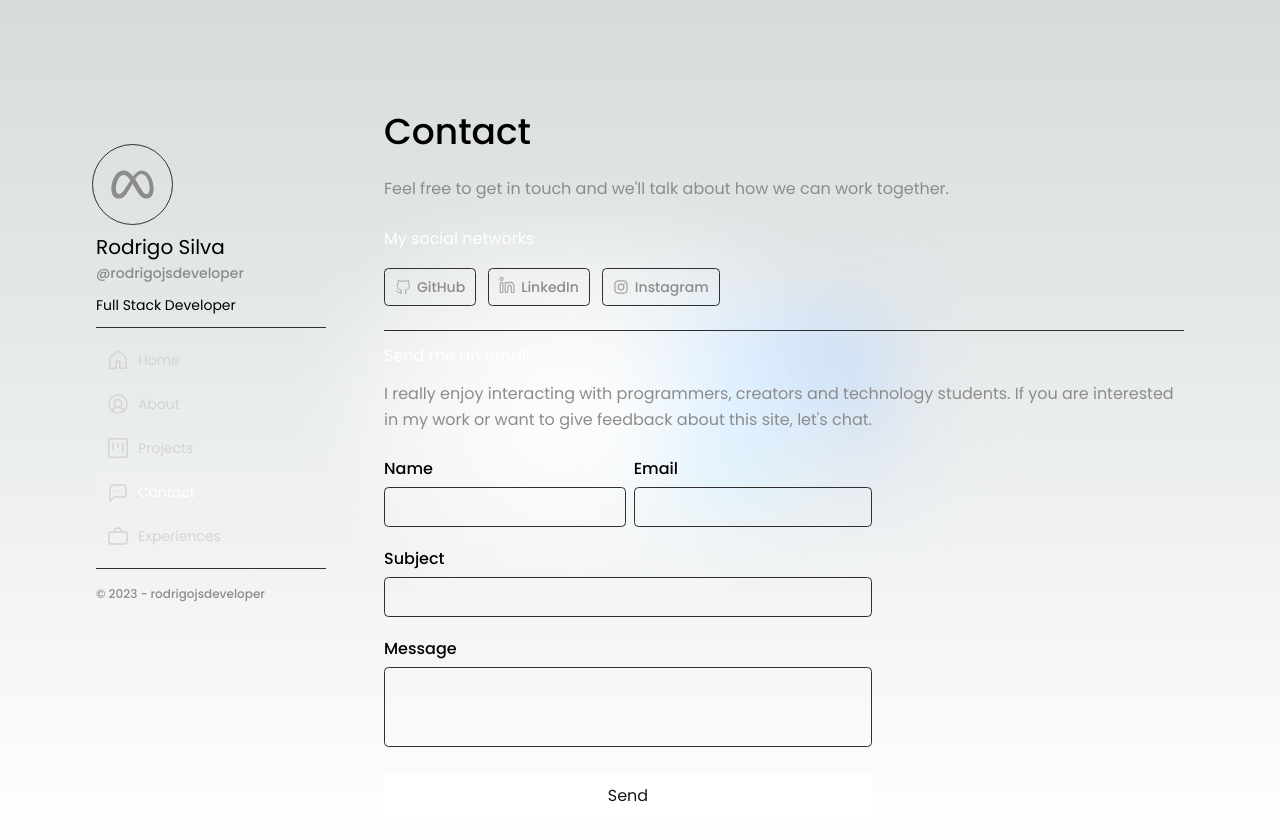
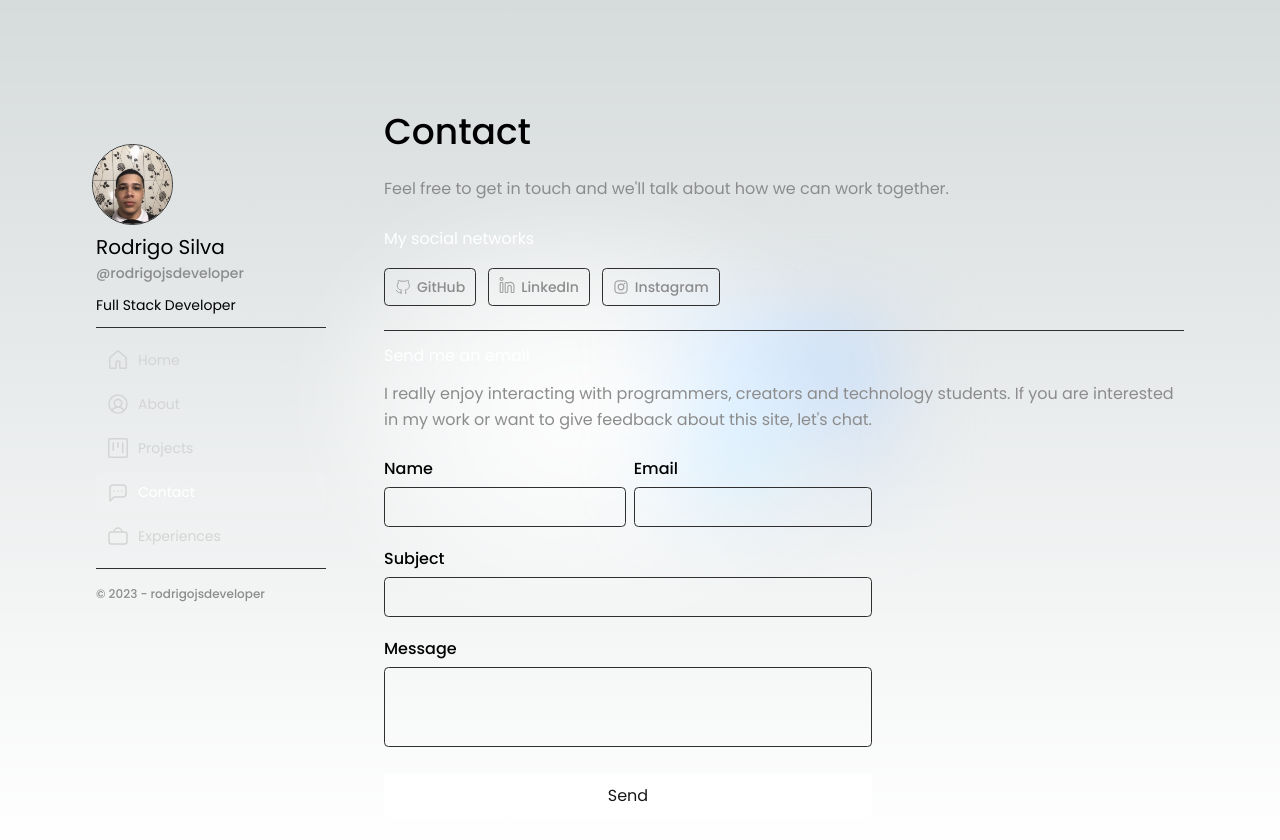
Before and after one commit to rodrigojsdeveloper/rodrigojs.dev, a Next.js app: page /contact in a window 1280 px wide. Shown: the top 840 px of the page. Built offline with nearby package versions, Linux system fonts and the light colour scheme.

Commit message:
refactor: change circle photo in header

```diff
--- a/src/components/Header.tsx
+++ b/src/components/Header.tsx
@@ -1,6 +1,8 @@
 "use client";
 import { usePathname } from "next/navigation";
 import { CustomLink } from "./CustomLink";
+import my from "@/assets/my.jpg";
+import Image from "next/image";
 import { Line } from "./Line";
 import Link from "next/link";
 
@@ -9,19 +11,13 @@ const Header = () => {
 
   return (
     <header className="w-full max-w-230 sticky top-0 z-10 h-20 mr-12 pt-8 max-lg:hidden max-lg:mr-0">
-      <div className="w-full max-w-81 h-81 flex justify-center items-center p-2.5 mb-2 -ml-1 rounded-full border border-solid border-gray-4 ease-in-out duration-300">
-        <svg
-          xmlns="http://www.w3.org/2000/svg"
-          width="45"
-          height="45"
-          viewBox="0 0 24 24"
-        >
-          <path
-            fill="#8c8c8c"
-            d="M16.92 4.5c-1.851 0-3.298 1.394-4.608 3.165C10.512 5.373 9.007 4.5 7.206 4.5C3.534 4.5.72 9.28.72 14.338c0 3.165 1.531 5.162 4.096 5.162c1.846 0 3.174-.87 5.535-4.997c0 0 .984-1.737 1.66-2.934c.238.383.487.795.75 1.238l1.107 1.862c2.156 3.608 3.358 4.831 5.534 4.831c2.5 0 3.89-2.024 3.89-5.255c0-5.297-2.877-9.745-6.372-9.745Zm-8.37 8.886c-1.913 3-2.575 3.673-3.64 3.673c-1.097 0-1.749-.963-1.749-2.68c0-3.672 1.831-7.427 4.014-7.427c1.182 0 2.17.682 3.683 2.848c-1.437 2.204-2.307 3.586-2.307 3.586Zm7.224-.377L14.45 10.8a45.161 45.161 0 0 0-1.032-1.608c1.193-1.841 2.176-2.759 3.347-2.759c2.43 0 4.375 3.58 4.375 7.976c0 1.676-.549 2.649-1.686 2.649c-1.09 0-1.61-.72-3.68-4.05Z"
-          />
-        </svg>
-      </div>
+      <figure className="w-full max-w-81 h-81 flex justify-center items-center mb-2 -ml-1 rounded-full ease-in-out duration-300">
+        <Image
+          src={my}
+          alt="Rodrigo Silva"
+          className="w-full max-w-81 h-81 rounded-full border border-solid border-gray-4 object-cover"
+        />
+      </figure>
 
       <div className="w-full">
         <h1 className="text-xl">Rodrigo Silva</h1>
--- a/src/components/HeaderMobile.tsx
+++ b/src/components/HeaderMobile.tsx
@@ -1,6 +1,8 @@
 "use client";
 import { useState } from "react";
+import my from "@/assets/my.jpg";
 import { Modal } from "./Modal";
+import Image from "next/image";
 import Link from "next/link";
 
 const HeaderMobile = () => {
@@ -12,19 +14,13 @@ const HeaderMobile = () => {
       <header className="w-full h-81 hidden flex-row justify-between items-center bg-black border-b border-solid border-gray-6 fixed top-0 pt-2 px-8 max-lg:flex">
         <Link
           href="/"
-          className="w-full max-w-45 h-45 flex justify-center items-center p-2 mb-2 -ml-1 rounded-full border border-solid border-gray-4 ease-in-out duration-300"
+          className="w-full max-w-45 h-45 flex justify-center items-center mb-2 -ml-1 rounded-full ease-in-out duration-300"
         >
-          <svg
-            xmlns="http://www.w3.org/2000/svg"
-            width="20"
-            height="20"
-            viewBox="0 0 24 24"
-          >
-            <path
-              fill="#8c8c8c"
-              d="M16.92 4.5c-1.851 0-3.298 1.394-4.608 3.165C10.512 5.373 9.007 4.5 7.206 4.5C3.534 4.5.72 9.28.72 14.338c0 3.165 1.531 5.162 4.096 5.162c1.846 0 3.174-.87 5.535-4.997c0 0 .984-1.737 1.66-2.934c.238.383.487.795.75 1.238l1.107 1.862c2.156 3.608 3.358 4.831 5.534 4.831c2.5 0 3.89-2.024 3.89-5.255c0-5.297-2.877-9.745-6.372-9.745Zm-8.37 8.886c-1.913 3-2.575 3.673-3.64 3.673c-1.097 0-1.749-.963-1.749-2.68c0-3.672 1.831-7.427 4.014-7.427c1.182 0 2.17.682 3.683 2.848c-1.437 2.204-2.307 3.586-2.307 3.586Zm7.224-.377L14.45 10.8a45.161 45.161 0 0 0-1.032-1.608c1.193-1.841 2.176-2.759 3.347-2.759c2.43 0 4.375 3.58 4.375 7.976c0 1.676-.549 2.649-1.686 2.649c-1.09 0-1.61-.72-3.68-4.05Z"
-            />
-          </svg>
+          <Image
+            src={my}
+            alt="Rodrigo Silva"
+            className="w-full max-w-45 h-45 rounded-full border border-solid border-gray-4 object-cover"
+          />
         </Link>
 
         {!openModa ? (
```
